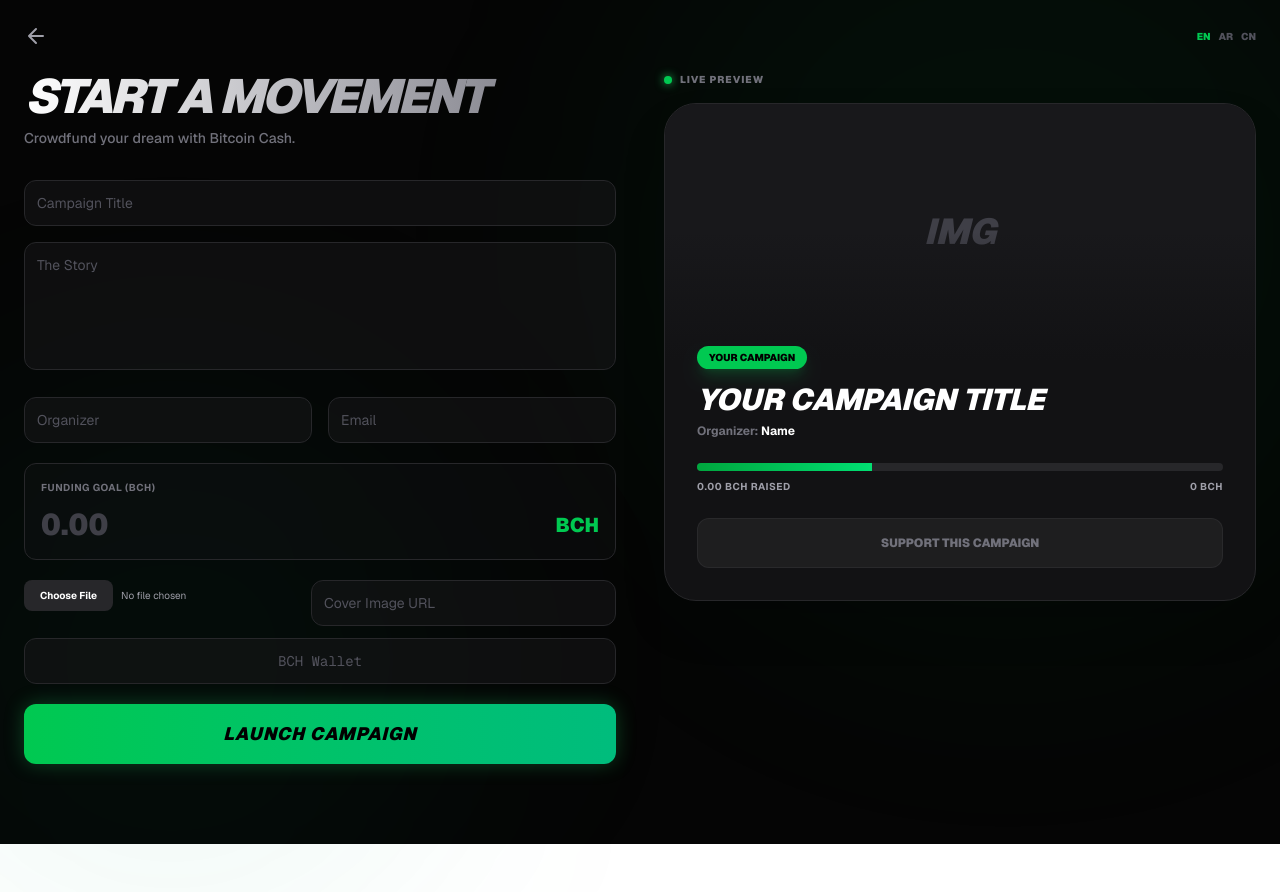
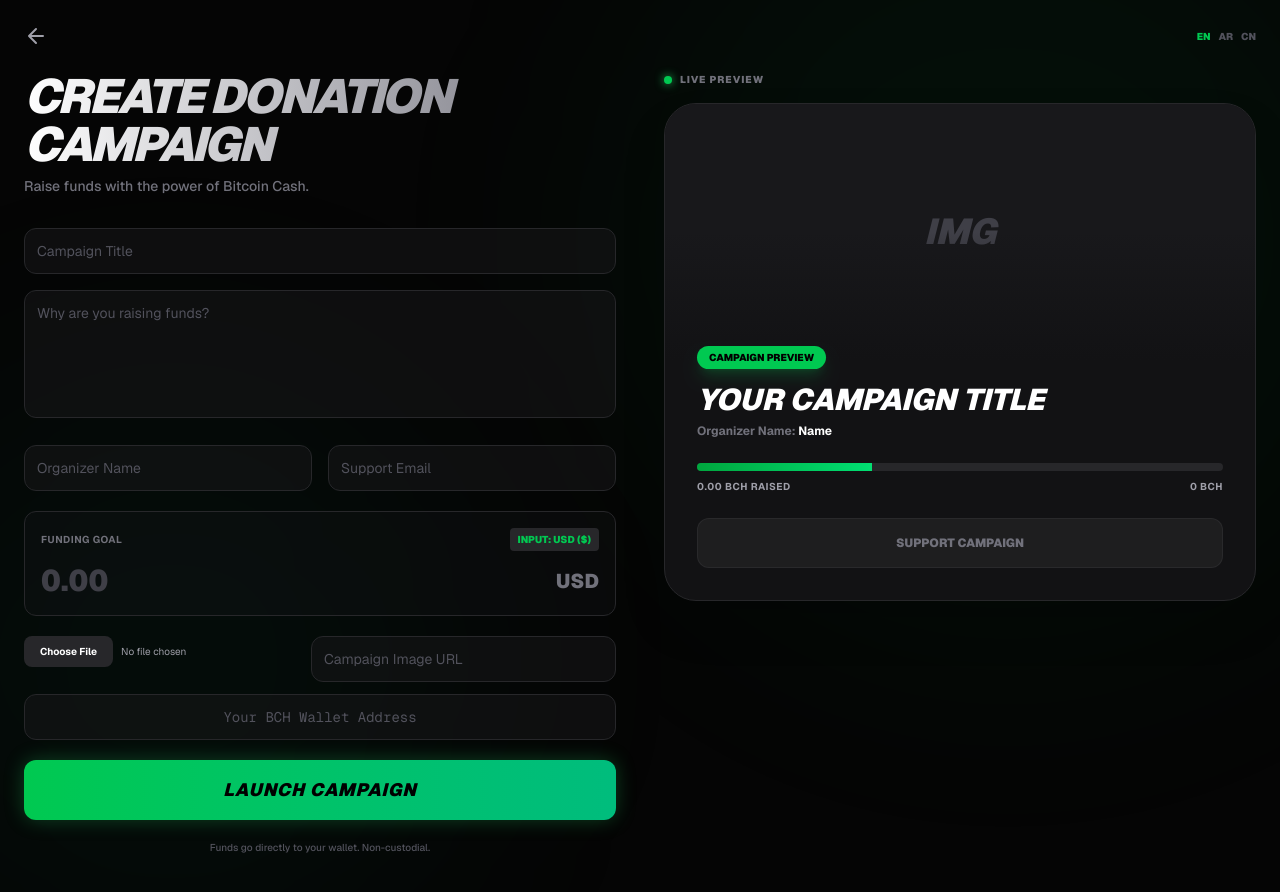
Before and after one commit to saleemm1/payonce-cash, a Next.js app: page /create/donation in a window 1280 px wide. Shown: the top 892 px of the page. Before the commit the page ends 844 px from the top, so only its background shows below. Built offline with nearby package versions, Linux system fonts and the light colour scheme; no server answers.

Commit message:
Update page.js

```diff
--- a/app/create/donation/page.js
+++ b/app/create/donation/page.js
@@ -4,70 +4,76 @@ import Link from 'next/link';
 
 const translations = {
   en: {
-    header: "Start a Movement",
-    subHeader: "Crowdfund your dream with Bitcoin Cash.",
+    header: "Create Donation Campaign",
+    subHeader: "Raise funds with the power of Bitcoin Cash.",
     titleLabel: "Campaign Title",
-    descLabel: "The Story",
-    organizerLabel: "Organizer",
-    emailLabel: "Email",
-    walletLabel: "BCH Wallet",
-    goalLabel: "Funding Goal (BCH)",
-    coverLabel: "Cover Image URL",
+    descLabel: "Why are you raising funds?",
+    organizerLabel: "Organizer Name",
+    emailLabel: "Support Email",
+    walletLabel: "Your BCH Wallet Address",
+    goalLabel: "Funding Goal",
+    coverLabel: "Campaign Image URL",
     fileLabel: "Or Upload Image",
     launch: "Launch Campaign",
-    processing: "Deploying...",
+    processing: "Creating...",
     preview: "Live Preview",
     copy: "Copy Link",
-    done: "Copied",
+    done: "Copied!",
     goalDesc: "Total needed",
-    cardTitle: "Your Campaign",
-    raised: "0.00 BCH raised",
-    support: "Support this campaign",
-    approx: "≈"
+    cardTitle: "Campaign Preview",
+    raised: "0.00 BCH Raised",
+    support: "Support Campaign",
+    security: "Funds go directly to your wallet. Non-custodial.",
+    approx: "≈",
+    currency: "Currency"
   },
   ar: {
-    header: "ابدأ حراكاً",
-    subHeader: "موّل حلمك باستخدام Bitcoin Cash.",
+    header: "إنشاء حملة تبرع",
+    subHeader: "اجمع التبرعات بقوة البيتكوين كاش.",
     titleLabel: "عنوان الحملة",
-    descLabel: "القصة",
-    organizerLabel: "المنظم",
-    emailLabel: "البريد",
-    walletLabel: "محفظة BCH",
-    goalLabel: "هدف التمويل (BCH)",
-    coverLabel: "رابط صورة الغلاف",
+    descLabel: "لماذا تجمع التبرعات؟ (القصة)",
+    organizerLabel: "اسم المنظم",
+    emailLabel: "بريد الدعم",
+    walletLabel: "عنوان محفظة BCH الخاصة بك",
+    goalLabel: "هدف التمويل",
+    coverLabel: "رابط صورة الحملة",
     fileLabel: "أو رفع صورة",
     launch: "إطلاق الحملة",
-    processing: "جاري النشر...",
+    processing: "جاري الإنشاء...",
     preview: "معاينة حية",
     copy: "نسخ الرابط",
-    done: "تم النسخ",
-    goalDesc: "المبلغ الإجمالي المطلوب",
-    cardTitle: "حملتك",
+    done: "تم النسخ!",
+    goalDesc: "المبلغ المطلوب",
+    cardTitle: "معاينة الحملة",
     raised: "تم جمع 0.00 BCH",
-    support: "ادعم هذه الحملة",
-    approx: "تقريباً"
+    support: "ادعم الحملة",
+    security: "الأموال تصل لمحفظتك مباشرة. غير وصائي.",
+    approx: "تقريباً",
+    currency: "العملة"
   },
   zh: {
-    header: "发起运动",
-    subHeader: "用 Bitcoin Cash 为您的梦想众筹。",
+    header: "创建捐赠活动",
+    subHeader: "利用 Bitcoin Cash 的力量筹集资金。",
     titleLabel: "活动标题",
-    descLabel: "故事",
-    organizerLabel: "组织者",
-    emailLabel: "电子邮件",
-    walletLabel: "BCH 钱包",
-    goalLabel: "目标 (BCH)",
-    coverLabel: "封面图片链接",
+    descLabel: "您为什么要筹集资金？",
+    organizerLabel: "组织者姓名",
+    emailLabel: "支持邮箱",
+    walletLabel: "您的 BCH 钱包地址",
+    goalLabel: "筹款目标",
+    coverLabel: "活动图片链接",
     fileLabel: "或上传图片",
     launch: "发起活动",
-    processing: "正在部署...",
+    processing: "正在创建...",
     preview: "实时预览",
     copy: "复制链接",
-    done: "已复制",
+    done: "已复制！",
     goalDesc: "所需总额",
-    cardTitle: "您的活动",
+    cardTitle: "活动预览",
     raised: "已筹集 0.00 BCH",
-    support: "支持此活动",
-    approx: "约"
+    support: "支持活动",
+    security: "资金直接进入您的钱包。非托管。",
+    approx: "约",
+    currency: "货币"
   }
 };
 
@@ -75,6 +81,8 @@ export default function DonationCreatePage() {
   const [formData, setFormData] = useState({
     title: '', desc: '', organizer: '', email: '', wallet: '', goal: '', coverUrl: ''
   });
+  const [inputGoal, setInputGoal] = useState('');
+  const [isUsdMode, setIsUsdMode] = useState(true);
   const [previewFile, setPreviewFile] = useState(null);
   const [uploading, setUploading] = useState(false);
   const [generatedLink, setGeneratedLink] = useState('');
@@ -109,9 +117,31 @@ export default function DonationCreatePage() {
     setFormData(prev => ({ ...prev, [name]: value }));
   };
 
+  const handleGoalChange = (e) => {
+      const val = e.target.value;
+      setInputGoal(val);
+      if (!val) {
+          setFormData(prev => ({ ...prev, goal: '' }));
+          return;
+      }
+
+      if (isUsdMode && bchPrice > 0) {
+          const bchVal = parseFloat(val) / bchPrice;
+          setFormData(prev => ({ ...prev, goal: bchVal.toFixed(8) }));
+      } else {
+          setFormData(prev => ({ ...prev, goal: val }));
+      }
+  };
+
+  const toggleCurrency = () => {
+      setIsUsdMode(!isUsdMode);
+      setInputGoal('');
+      setFormData(prev => ({ ...prev, goal: '' }));
+  };
+
   const handleGenerate = async (e) => {
     e.preventDefault();
-    if (!formData.wallet || !formData.title || !formData.goal) return alert("All fields are required");
+    if (!formData.wallet || !formData.title || !formData.goal) return alert("Title, Wallet and Goal are required");
 
     setUploading(true);
     try {
@@ -145,7 +175,7 @@ export default function DonationCreatePage() {
       localStorage.setItem('payonce_history', JSON.stringify(history));
 
     } catch (err) {
-      alert("Error");
+      alert("Error creating link");
     } finally {
       setUploading(false);
     }
@@ -195,22 +225,33 @@ export default function DonationCreatePage() {
                       </div>
 
                       <div className="bg-zinc-900/30 p-4 rounded-xl border border-zinc-800 space-y-3">
-                          <p className="text-[10px] font-bold text-zinc-500 uppercase tracking-wider">{t.goalLabel}</p>
+                          <div className="flex justify-between items-center">
+                              <p className="text-[10px] font-bold text-zinc-500 uppercase tracking-wider">{t.goalLabel}</p>
+                              <button type="button" onClick={toggleCurrency} className="text-[10px] font-black uppercase bg-zinc-800 px-2 py-1 rounded text-green-500 hover:bg-zinc-700 transition-colors">
+                                  {isUsdMode ? 'Input: USD ($)' : 'Input: BCH'}
+                              </button>
+                          </div>
+
                           <div className="flex items-center gap-3">
                               <input
                                   required
                                   type="number"
                                   step="any"
-                                  name="goal"
-                                  value={formData.goal}
-                                  onChange={handleChange}
+                                  value={inputGoal}
+                                  onChange={handleGoalChange}
                                   placeholder="0.00"
                                   className="flex-1 bg-transparent text-3xl font-black text-white outline-none placeholder:text-zinc-700 tabular-nums"
                               />
-                              <span className="text-xl font-black text-green-500">BCH</span>
+                              <span className="text-xl font-black text-zinc-500">{isUsdMode ? 'USD' : 'BCH'}</span>
                           </div>
+
                           {formData.goal && bchPrice > 0 && (
-                              <p className="text-xs text-zinc-400 font-mono text-right">{t.approx} ${(formData.goal * bchPrice).toLocaleString()} USD</p>
+                              <p className="text-xs text-green-500 font-mono text-right animate-pulse">
+                                  {isUsdMode
+                                      ? `${t.approx} ${parseFloat(formData.goal).toFixed(4)} BCH`
+                                      : `${t.approx} $${(parseFloat(formData.goal) * bchPrice).toLocaleString()} USD`
+                                  }
+                              </p>
                           )}
                       </div>
 
@@ -225,6 +266,8 @@ export default function DonationCreatePage() {
                       <button type="submit" disabled={uploading} className="w-full bg-gradient-to-r from-green-500 to-emerald-500 hover:from-green-400 hover:to-emerald-400 text-black font-black py-4 rounded-xl text-lg uppercase italic tracking-wider transition-all shadow-[0_0_20px_rgba(34,197,94,0.3)] hover:shadow-[0_0_40px_rgba(34,197,94,0.5)] disabled:opacity-50 disabled:cursor-not-allowed transform active:scale-[0.99]">
                           {uploading ? t.processing : t.launch}
                       </button>
+
+                      <p className="text-center text-[10px] text-zinc-600 font-medium">{t.security}</p>
                   </form>
 
                   {generatedLink && (
@@ -272,7 +315,7 @@ export default function DonationCreatePage() {
                            </div>
                            <div className="flex justify-between text-[10px] font-bold text-zinc-400 uppercase tracking-wider mb-6">
                                <span>{t.raised}</span>
-                               <span>{formData.goal || "0"} BCH</span>
+                               <span>{formData.goal ? parseFloat(formData.goal).toFixed(4) : "0"} BCH</span>
                            </div>
 
                            <div className="w-full py-4 bg-white/5 rounded-xl border border-white/5 flex items-center justify-center gap-2 text-zinc-500 font-black text-xs uppercase">
```
